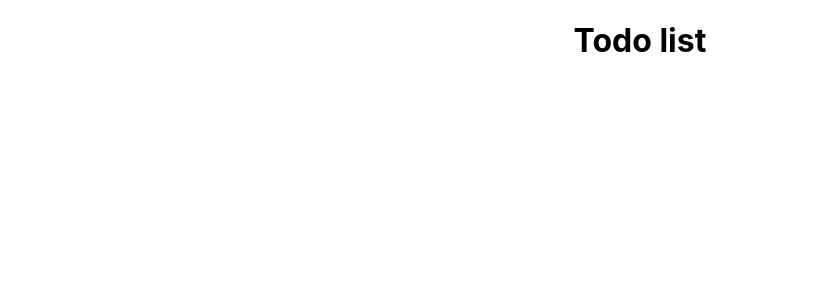
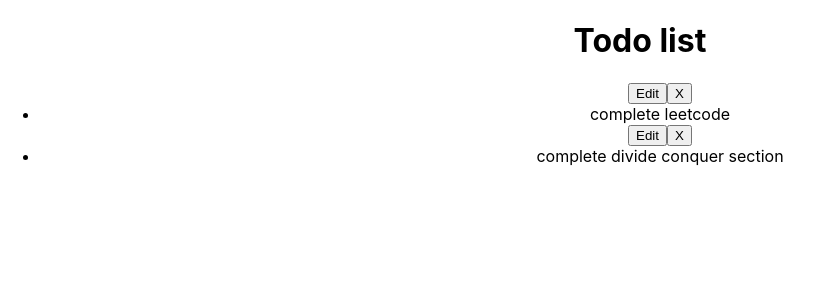
Before and after one commit to clint-gitahi/react-projects, a React (Create React App) app: page / in a window 1280 px wide. Shown: the top 300 px of the page, without its empty margins (0-823 px from the left). Built offline with nearby package versions, Linux system fonts and the light colour scheme.

Commit message:
todo component

```diff
--- /dev/null
+++ b/src/Todo.js
@@ -0,0 +1,16 @@
+import React, { Component } from "react";
+
+class Todo extends Component {
+  render() {
+    return (
+      <div>
+        <button>Edit</button>
+        <button>X</button>
+
+        <li>{this.props.task}</li>
+      </div>
+    );
+  }
+}
+
+export default Todo;
--- a/src/TodoList.js
+++ b/src/TodoList.js
@@ -1,16 +1,27 @@
 import React, { Component } from "react";
+import Todo from "./Todo";
 
 class TodoList extends Component {
   constructor(props) {
     super(props);
 
-    this.state = { todos: [] };
+    this.state = {
+      todos: [
+        { task: "complete leetcode" },
+        { task: "complete divide conquer section" }
+      ]
+    };
   }
 
   render() {
+    const todos = this.state.todos.map(todo => {
+      return <Todo task={todo.task} />;
+    });
     return (
       <div>
         <h1>Todo list</h1>
+
+        <ul>{todos}</ul>
       </div>
     );
   }
```
